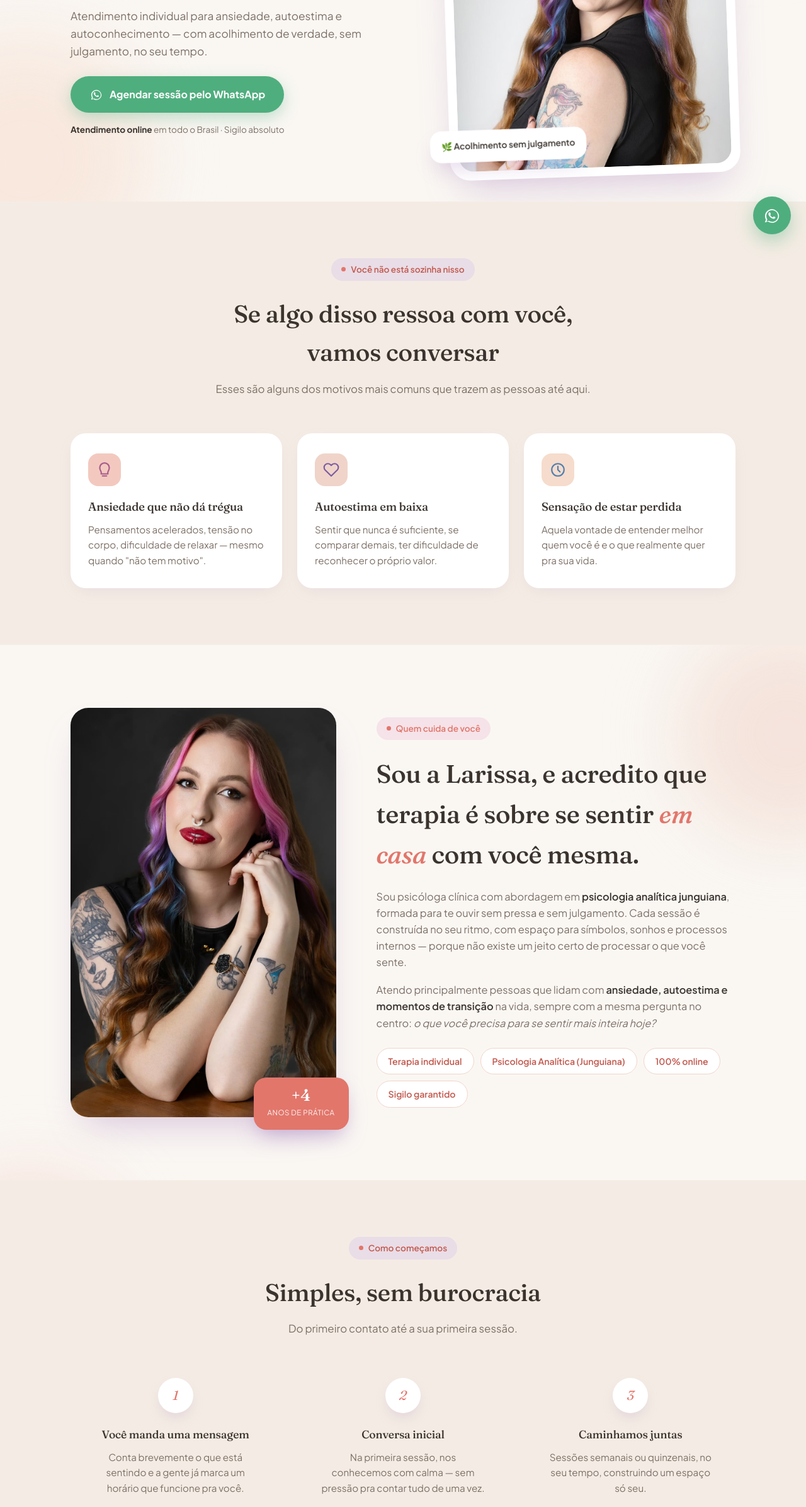
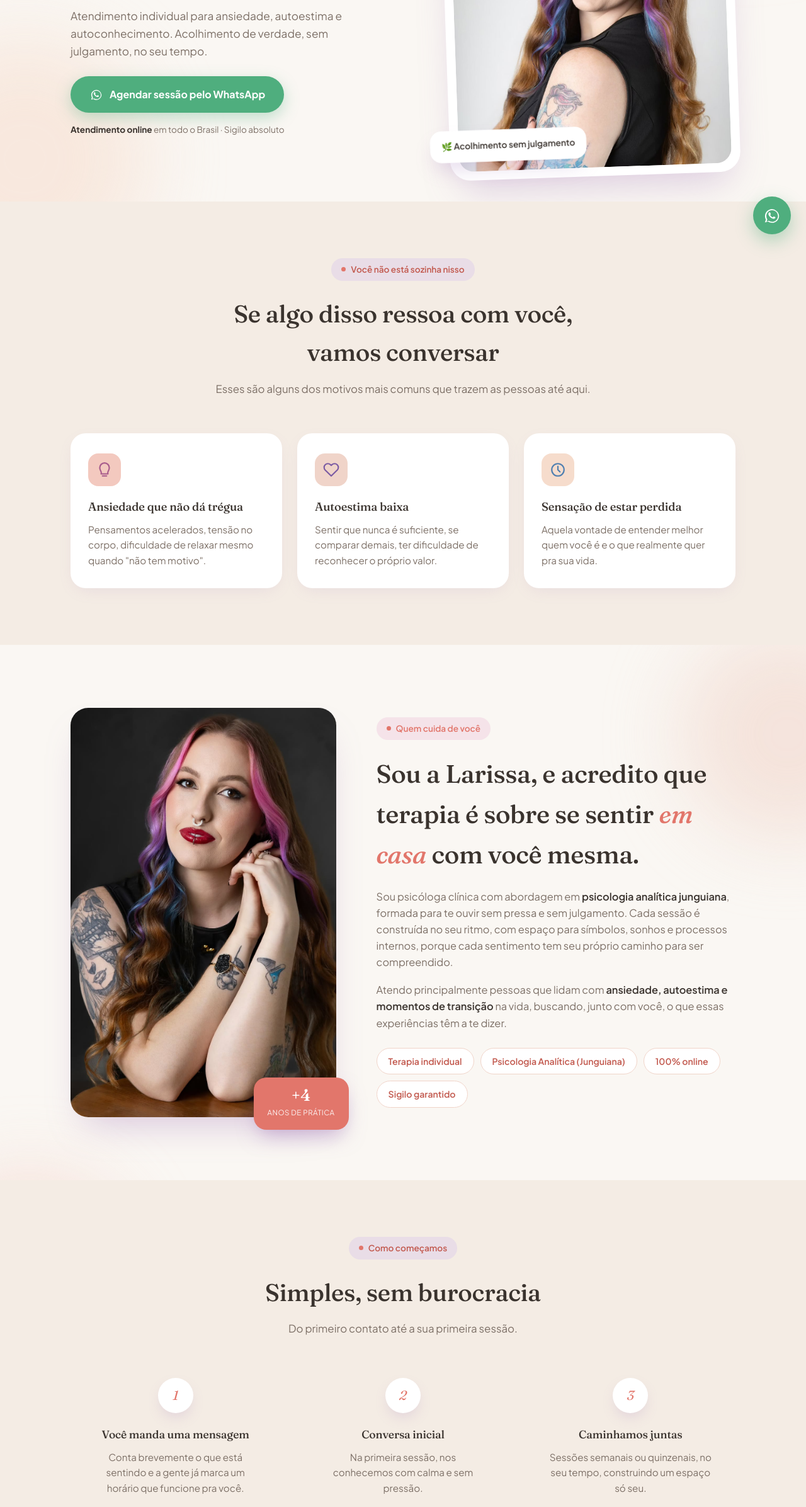
Before and after one commit to Sagwa89/psiilarissazucco, a plain HTML site: page index.html in a window 1280 px wide. Shown: the part 404-2797 px from the top of the page at 63% size. Drawn offline with Linux system fonts and the light colour scheme.

Commit message:
Update index.html

```diff
--- a/index.html
+++ b/index.html
@@ -3,7 +3,7 @@
 <head>
 <meta charset="UTF-8">
 <meta name="viewport" content="width=device-width, initial-scale=1.0">
-<title>Larissa Zucco | Psicóloga Online — Psicologia Analítica Junguiana</title>
+<title>Larissa Zucco | Psicóloga Online | Psicologia Analítica Junguiana</title>
 <meta name="description" content="Psicóloga junguiana (CRP 12/24078), especializada em ansiedade, autoestima e autoconhecimento. Atendimento individual 100% online, sigiloso e acolhedor. Agende sua sessão pelo WhatsApp.">
 <meta name="keywords" content="psicóloga online, psicologia analítica, psicóloga junguiana, terapia para ansiedade, terapia autoestima, psicóloga CRP 12/24078, terapia individual online">
 <meta name="author" content="Larissa Zucco">
@@ -25,7 +25,7 @@
 
 <meta name="twitter:card" content="summary_large_image">
 <meta name="twitter:title" content="Larissa Zucco | Psicóloga Online">
-<meta name="twitter:description" content="Atendimento individual para ansiedade, autoestima e autoconhecimento.">
+<meta name="twitter:description" content="Atendimento individual para ansiedade, autoestima e .">
 <meta name="twitter:image" content="https://larissazucco.com.br/images/larissa-hero.jpg">
 
 <script type="application/ld+json">
@@ -33,13 +33,13 @@
   "@context": "https://schema.org",
   "@type": "Psychologist",
   "name": "Larissa Zucco",
-  "description": "Psicóloga clínica com abordagem em psicologia analítica junguiana, especializada em ansiedade, autoestima e autoconhecimento. Atendimento individual 100% online.",
+  "description": "Psicóloga clínica com abordagem em psicologia analítica junguiana, especializada em ansiedade, autoestima e . Atendimento individual 100% online.",
   "image": "https://larissazucco.com.br/images/larissa-hero.jpg",
   "url": "https://larissazucco.com.br/",
   "identifier": "CRP 12/24078",
   "areaServed": "BR",
   "availableLanguage": "pt-BR",
-  "knowsAbout": ["Psicologia Analítica", "Psicologia Junguiana", "Ansiedade", "Autoestima", "Autoconhecimento"]
+  "knowsAbout": ["Psicologia Analítica", "Psicologia Junguiana", "Ansiedade", "Autoestima", ""]
 }
 </script>
 
@@ -800,7 +800,7 @@
       <div class="hero-content reveal">
         <span class="eyebrow">Psicóloga · CRP 12/24078</span>
         <h1>Um espaço calmo para você se <em>encontrar</em> de novo.</h1>
-        <p class="lead">Atendimento individual para ansiedade, autoestima e autoconhecimento — com acolhimento de verdade, sem julgamento, no seu tempo.</p>
+        <p class="lead">Atendimento individual para ansiedade, autoestima e autoconhecimento. Acolhimento de verdade, sem julgamento, no seu tempo.</p>
         <div class="hero-ctas">
           <a href="https://wa.me/5547988649263?text=Oi%2C%20Larissa!%20Gostaria%20de%20agendar%20uma%20sess%C3%A3o." class="btn-primary" target="_blank" rel="noopener">
             <svg viewBox="0 0 24 24" fill="white"><path d="M17.6 6.32A8.86 8.86 0 0 0 12.05 4c-4.92 0-8.92 4-8.92 8.92 0 1.58.42 3.07 1.15 4.35L3 21l3.86-1.21a8.9 8.9 0 0 0 5.19 1.66h.01c4.92 0 8.92-4 8.92-8.92a8.86 8.86 0 0 0-3.38-6.21Zm-5.55 13.72h-.01a7.36 7.36 0 0 1-3.76-1.03l-.27-.16-2.79.87.89-2.72-.18-.28a7.4 7.4 0 0 1-1.13-3.93c0-4.09 3.33-7.42 7.43-7.42a7.4 7.4 0 0 1 5.25 2.17 7.36 7.36 0 0 1 2.17 5.25c0 4.1-3.33 7.43-7.43 7.43h-.17ZM16 14.07c-.22-.11-1.3-.64-1.5-.71-.2-.08-.35-.11-.5.11-.15.22-.57.71-.7.86-.13.15-.26.16-.48.05-1.3-.65-2.15-1.16-3.01-2.63-.23-.39.23-.36.66-1.2.07-.15.04-.27-.03-.39-.07-.11-.5-1.2-.68-1.65-.18-.43-.36-.37-.5-.38-.13-.01-.28-.01-.43-.01-.15 0-.39.06-.6.28-.2.22-.78.76-.78 1.85 0 1.1.8 2.16.91 2.31.11.15 1.53 2.34 3.71 3.19 1.85.72 2.23.58 2.63.54.4-.04 1.3-.53 1.48-1.04.18-.51.18-.95.13-1.04-.06-.1-.21-.16-.43-.27Z"/></svg>
@@ -837,13 +837,13 @@
             <svg viewBox="0 0 24 24" fill="none" stroke="#A85C8C" stroke-width="2" stroke-linecap="round" stroke-linejoin="round"><path d="M12 2a7 7 0 0 0-7 7c0 3 1.5 4.5 2 6 .5 1.5 0 3 0 3h10s-.5-1.5 0-3c.5-1.5 2-3 2-6a7 7 0 0 0-7-7Z"/><path d="M9 21h6"/></svg>
           </div>
           <h3>Ansiedade que não dá trégua</h3>
-          <p>Pensamentos acelerados, tensão no corpo, dificuldade de relaxar — mesmo quando "não tem motivo".</p>
+          <p>Pensamentos acelerados, tensão no corpo, dificuldade de relaxar mesmo quando "não tem motivo".</p>
         </div>
         <div class="feel-card reveal delay-200">
           <div class="feel-icon">
             <svg viewBox="0 0 24 24" fill="none" stroke="#7B5BA3" stroke-width="2" stroke-linecap="round" stroke-linejoin="round"><path d="M20.8 4.6a5.5 5.5 0 0 0-7.8 0L12 5.6l-1-1a5.5 5.5 0 0 0-7.8 7.8l1 1L12 21l7.8-7.6 1-1a5.5 5.5 0 0 0 0-7.8Z"/></svg>
           </div>
-          <h3>Autoestima em baixa</h3>
+          <h3>Autoestima baixa</h3>
           <p>Sentir que nunca é suficiente, se comparar demais, ter dificuldade de reconhecer o próprio valor.</p>
         </div>
         <div class="feel-card reveal delay-300">
@@ -871,8 +871,8 @@
       <div class="about-content reveal delay-200">
         <span class="eyebrow">Quem cuida de você</span>
         <h2>Sou a Larissa, e acredito que terapia é sobre se sentir <em style="font-style:italic;color:var(--pink-deep);">em casa</em> com você mesma.</h2>
-        <p>Sou psicóloga clínica com abordagem em <strong>psicologia analítica junguiana</strong>, formada para te ouvir sem pressa e sem julgamento. Cada sessão é construída no seu ritmo, com espaço para símbolos, sonhos e processos internos — porque não existe um jeito certo de processar o que você sente.</p>
-        <p>Atendo principalmente pessoas que lidam com <strong>ansiedade, autoestima e momentos de transição</strong> na vida, sempre com a mesma pergunta no centro: <em>o que você precisa para se sentir mais inteira hoje?</em></p>
+        <p>Sou psicóloga clínica com abordagem em <strong>psicologia analítica junguiana</strong>, formada para te ouvir sem pressa e sem julgamento. Cada sessão é construída no seu ritmo, com espaço para símbolos, sonhos e processos internos, porque cada sentimento tem seu próprio caminho para ser compreendido.</p>
+        <p>Atendo principalmente pessoas que lidam com <strong>ansiedade, autoestima e momentos de transição</strong> na vida, buscando, junto com você, o que essas experiências têm a te dizer. <em></em></p>
         <div class="approach-tags">
           <span class="approach-tag">Terapia individual</span>
           <span class="approach-tag">Psicologia Analítica (Junguiana)</span>
@@ -899,7 +899,7 @@
         <div class="how-card reveal delay-200">
           <div class="how-num">2</div>
           <h3>Conversa inicial</h3>
-          <p>Na primeira sessão, nos conhecemos com calma — sem pressão pra contar tudo de uma vez.</p>
+          <p>Na primeira sessão, nos conhecemos com calma e sem pressão.</p>
         </div>
         <div class="how-card reveal delay-300">
           <div class="how-num">3</div>
@@ -925,7 +925,7 @@
       <h2>Seu primeiro passo pode ser hoje</h2>
       <p>Manda uma mensagem agora e vamos encontrar o melhor horário para a sua primeira sessão.</p>
       <div class="whatsapp-box">
-        <a href="https://wa.me/5547988649263?text=Oi%2C%20Larissa!%20Gostaria%20de%20agendar%20uma%20sess%C3%A3o." class="btn-primary btn-primary--lg" target="_blank" rel="noopener">
+        <a href="https://wa.me/5547988649263?text=Ol%C3%A1%20Larissa!%20Vi%20seu%20site%20e%20gostaria%20de%20agendar%20uma%20sess%C3%A3o%20com%20voc%C3%AA." class="btn-primary btn-primary--lg" target="_blank" rel="noopener">
           <svg viewBox="0 0 24 24" fill="white"><path d="M17.6 6.32A8.86 8.86 0 0 0 12.05 4c-4.92 0-8.92 4-8.92 8.92 0 1.58.42 3.07 1.15 4.35L3 21l3.86-1.21a8.9 8.9 0 0 0 5.19 1.66h.01c4.92 0 8.92-4 8.92-8.92a8.86 8.86 0 0 0-3.38-6.21Zm-5.55 13.72h-.01a7.36 7.36 0 0 1-3.76-1.03l-.27-.16-2.79.87.89-2.72-.18-.28a7.4 7.4 0 0 1-1.13-3.93c0-4.09 3.33-7.42 7.43-7.42a7.4 7.4 0 0 1 5.25 2.17 7.36 7.36 0 0 1 2.17 5.25c0 4.1-3.33 7.43-7.43 7.43h-.17ZM16 14.07c-.22-.11-1.3-.64-1.5-.71-.2-.08-.35-.11-.5.11-.15.22-.57.71-.7.86-.13.15-.26.16-.48.05-1.3-.65-2.15-1.16-3.01-2.63-.23-.39.23-.36.66-1.2.07-.15.04-.27-.03-.39-.07-.11-.5-1.2-.68-1.65-.18-.43-.36-.37-.5-.38-.13-.01-.28-.01-.43-.01-.15 0-.39.06-.6.28-.2.22-.78.76-.78 1.85 0 1.1.8 2.16.91 2.31.11.15 1.53 2.34 3.71 3.19 1.85.72 2.23.58 2.63.54.4-.04 1.3-.53 1.48-1.04.18-.51.18-.95.13-1.04-.06-.1-.21-.16-.43-.27Z"/></svg>
           Quero agendar minha sessão
         </a>
```
